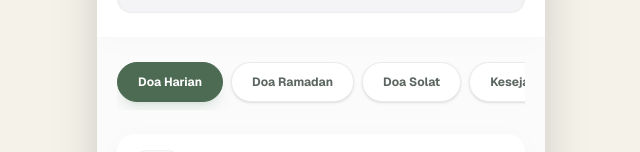
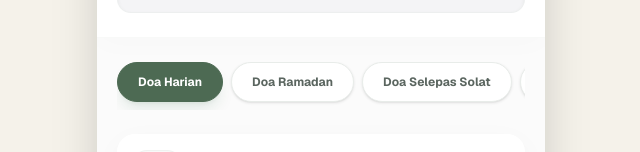
Before and after one commit to IrfanNG/Saf, a Next.js app: page /pustaka-doa in a window 1280 px wide. Shown: the part 184-336 px from the top of the page, without its empty margins (319-959 px from the left). Built offline with nearby package versions, Linux system fonts and the light colour scheme; no server answers; the database is empty; sample sign-in values are in the browser's storage.

Commit message:
feat: update Doa Library content - add full Ayat Kursi and Doa Selepas Solat category

```diff
--- a/src/app/pustaka-doa/page.tsx
+++ b/src/app/pustaka-doa/page.tsx
@@ -8,7 +8,7 @@ import { prayers, Prayer } from "@/data/prayers";
 import { Card, CardContent } from "@/components/ui/card";
 import { PrayerDrawer } from "@/components/pustaka-doa/prayer-drawer";
 
-const categories = ["Doa Harian", "Doa Ramadan", "Doa Solat", "Kesejahteraan", "Zikir", "Favorites"] as const;
+const categories = ["Doa Harian", "Doa Ramadan", "Doa Selepas Solat", "Kesejahteraan", "Zikir", "Favorites"] as const;
 type CategoryType = (typeof categories)[number];
 
 export default function PustakaDoaPage() {
--- a/src/components/pustaka-doa/prayer-drawer.tsx
+++ b/src/components/pustaka-doa/prayer-drawer.tsx
@@ -50,8 +50,8 @@ export function PrayerDrawer({ prayer, open, onOpenChange }: PrayerDrawerProps)
 
                 <div className="px-8 py-6 space-y-8 overflow-y-auto max-h-[60vh] scrollbar-none">
                     {/* Arabic Text */}
-                    <div className="text-center">
-                        <p className="text-[2rem] font-sans leading-[1.6] text-[#1A2B22] dir-rtl">
+                    <div className="text-right">
+                        <p className="text-[1.85rem] font-sans leading-[1.8] text-[#1A2B22]" dir="rtl">
                             {prayer.arabic}
                         </p>
                     </div>
--- a/src/data/prayers.ts
+++ b/src/data/prayers.ts
@@ -1,7 +1,7 @@
 export interface Prayer {
     id: string;
     title: string;
-    category: "Doa Harian" | "Doa Ramadan" | "Doa Solat" | "Kesejahteraan" | "Zikir";
+    category: "Doa Harian" | "Doa Ramadan" | "Doa Selepas Solat" | "Kesejahteraan" | "Zikir";
     arabic: string;
     transliteration: string;
     translation: string;
@@ -76,41 +76,33 @@ export const prayers: Prayer[] = [
         translation: "O Allah, You are Most Forgiving and You love forgiveness, so forgive me.",
     },
 
-    // --- DOA SOLAT ---
+    // --- DOA SELEPAS SOLAT ---
     {
-        id: "doa-iftitah",
-        title: "Doa Iftitah",
-        category: "Doa Solat",
-        arabic: "اللَّهُ أَكْبَرُ كَبِيرًا وَالْحَمْدُ لِلَّهِ كَثِيرًا وَسُبْحَانَ اللَّهِ بُكْرَةً وَأَصِيلاً...",
-        transliteration: "Allahu Akbaru Kabira, walhamdu lillahi kathira...",
-        translation: "Allah is Great, Most Great, and praise be to Allah in abundance...",
+        id: "doa-selepas-solat-1",
+        title: "Doa Selepas Solat (Asas)",
+        category: "Doa Selepas Solat",
+        arabic: "الْحَمْدُ لِلَّهِ رَبِّ الْعَالَمِينَ، حَمْدًا يُوَافِي نِعَمَهُ وَيُكَافِئُ مَزِيدَهُ. يَا رَبَّنَا لَكَ الْحَمْدُ كَمَا يَنْبَغِي لِجَلَالِ وَجْهِكَ وَعَظِيمِ سُلْطَانِكَ. اللَّهُمَّ صَلِّ عَلَى سَيِّدِنَا مُحَمَّدٍ وَعَلَى آلِ سَيِّدِنَا مُحَمَّدٍ",
+        transliteration: "Alhamdulillahi rabbil 'alamin... Ya Rabbana lakal hamdu kama yanbaghi lijalali wajhika wa 'azimi sultanik...",
+        translation: "Praise be to Allah, Lord of the worlds... O our Lord, to You is due all praise as is appropriate to the Majesty of Your Face and the Greatness of Your Authority...",
     },
     {
-        id: "doa-qunut",
-        title: "Doa Qunut",
-        category: "Doa Solat",
-        arabic: "اللَّهُمَّ اهْدِنِي فِيمَنْ هَدَيْتَ وَعَافِنِي فِيمَنْ عَافَيْتَ...",
-        transliteration: "Allahumma-hdini fiman hadayt, wa 'afini fiman 'afayt...",
-        translation: "O Allah, guide me among those You have guided, and grant me wellbeing among those You have granted wellbeing...",
+        id: "doa-selepas-solat-2",
+        title: "Doa Memohon Petunjuk & Rahmat",
+        category: "Doa Selepas Solat",
+        arabic: "اللَّهُمَّ إِنَّا نَسْأَلُكَ رِضَاكَ وَالْجَنَّةَ، وَنَعُوذُ بِكَ مِنْ سَخَطِكَ وَالنَّارِ. اللَّهُمَّ إِنَّا نَسْأَلُكَ مُوجِبَاتِ رَحْمَتِكَ وَعَزَائِمَ مَغْفِرَتِكَ",
+        transliteration: "Allahumma inna nas'aluka ridhaka wal-jannah, wa na'udhu bika min sakhatika wan-nar...",
+        translation: "O Allah, we ask You for Your pleasure and Paradise, and we seek refuge in You from Your wrath and the Fire...",
     },
     {
-        id: "doa-solat-dhuha",
-        title: "Doa Solat Dhuha",
-        category: "Doa Solat",
-        arabic: "اللَّهُمَّ إِنَّ الضُّحَاءَ ضُحَاؤُكَ وَالْبَهَاءَ بَهَاؤُكَ...",
-        transliteration: "Allahumma inna-dduha'a duha'uk, wal-baha'a baha'uk...",
-        translation: "O Allah, the dawn is Your dawn, the radiance is Your radiance...",
-    },
-    {
-        id: "doa-solat-istikharah",
-        title: "Doa Solat Istikharah",
-        category: "Doa Solat",
-        arabic: "اللَّهُمَّ إِنِّي أَسْتَخِيرُكَ بِعِلْمِكَ وَأَسْتَقْدِرُكَ بِقُدْرَتِكَ...",
-        transliteration: "Allahumma inni astakhiruka bi'ilmika wa astaqdiruka biqudratika...",
-        translation: "O Allah, I seek Your guidance by virtue of Your knowledge, and I seek ability by virtue of Your power...",
+        id: "doa-selepas-solat-3",
+        title: "Doa Kebaikan Dunia Akhirat",
+        category: "Doa Selepas Solat",
+        arabic: "رَبَّنَا آتِنَا فِي الدُّنْيَا حَسَنَةً وَفِي الْآخِرَةِ حَسَنَةً وَقِنَا عَذَابَ النَّارِ",
+        transliteration: "Rabbana atina fid-dunya hasanatan wa fil-akhirati hasanatan waqina 'adhaban-nar",
+        translation: "Our Lord, give us in this world [that which is] good and in the Hereafter [that which is] good and protect us from the punishment of the Fire.",
     },
 
-    // --- KESEJAHTERAAN (Suggestion 2) ---
+    // --- KESEJAHTERAAN ---
     {
         id: "doa-murah-rezeki",
         title: "Doa Murah Rezeki",
@@ -127,16 +119,16 @@ export const prayers: Prayer[] = [
         transliteration: "Rabbish-rahli sadri wa yassirli amri wahlul 'uqdatan min lisani yafqahu qauli",
         translation: "My Lord, expand for me my breast [with assurance] and ease for me my task and untie the knot from my tongue that they may understand my speech.",
     },
+
+    // --- ZIKIR ---
     {
-        id: "doa-ketenangan",
-        title: "Doa Ketenangan Hati",
-        category: "Kesejahteraan",
-        arabic: "يَا حَيُّ يَا قَيُّومُ بِرَحْمَتِكَ أَسْتَغِيثُ",
-        transliteration: "Ya Hayyu Ya Qayyum birahmatika astaghith",
-        translation: "O Ever Living One, O Self-Sustaining One, in Your mercy I seek relief.",
+        id: "zikir-ayat-kursi",
+        title: "Ayat Kursi",
+        category: "Zikir",
+        arabic: "اللَّهُ لَا إِلَهَ إِلَّا هُوَ الْحَيُّ الْقَيُّومُ لَا تَأْخُذُهُ سِنَةٌ وَلَا نَوْمٌ لَهُ مَا فِي السَّمَاوَاتِ وَمَا فِي الْأَرْضِ مَنْ ذَا الَّذِي يَشْفَعُ عِنْدَهُ إِلَّا بِإِذْنِهِ يَعْلَمُ مَا بَيْنَ أَيْدِيهِمْ وَمَا خَلْفَهُمْ وَلَا يُحِيطُونَ بِشَيْءٍ مِنْ عِلْمِهِ إِلَّا بِمَا شَاءَ وَسِعَ كُرْسِيُّهُ السَّمَاوَاتِ وَالْأَرْضَ وَلَا يَئُودُهُ حِفْظُهما وَهُوَ الْعَلِيُّ الْعَظِيمُ",
+        transliteration: "Allahu la ilaha illa Huwal-Hayyul-Qayyum, la ta'khudhuhu sinatun wa la nawm, lahu ma fis-samawati wa ma fil-ard...",
+        translation: "Allah - there is no deity except Him, the Ever-Living, the Sustainer of [all] existence. Neither drowsiness overtakes Him nor sleep. To Him belongs whatever is in the heavens and whatever is on the earth...",
     },
-
-    // --- ZIKIR (Suggestion 5) ---
     {
         id: "zikir-pagi-1",
         title: "Zikir Pagi (Tasbih)",
@@ -145,12 +137,4 @@ export const prayers: Prayer[] = [
         transliteration: "Subhanallahi wa bihamdih, subhanallahil 'azim",
         translation: "Glory be to Allah and all praise is due to Him, Glory be to Allah the Supreme.",
     },
-    {
-        id: "zikir-ayat-kursi",
-        title: "Ayat Kursi",
-        category: "Zikir",
-        arabic: "اللَّهُ لَا إِلَهَ إِلَّا هُوَ الْحَيُّ الْقَيُّومُ...",
-        transliteration: "Allahu la ilaha illa Huwal-Hayyul-Qayyum...",
-        translation: "Allah - there is no deity except Him, the Ever-Living, the Sustainer of [all] existence...",
-    },
 ];
```
